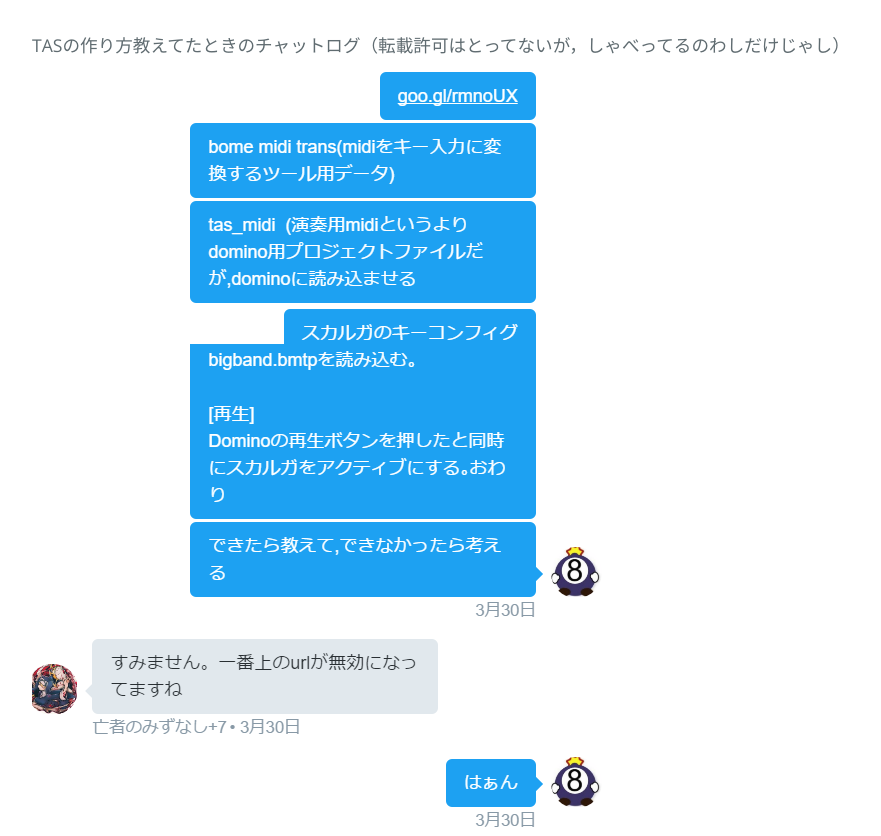
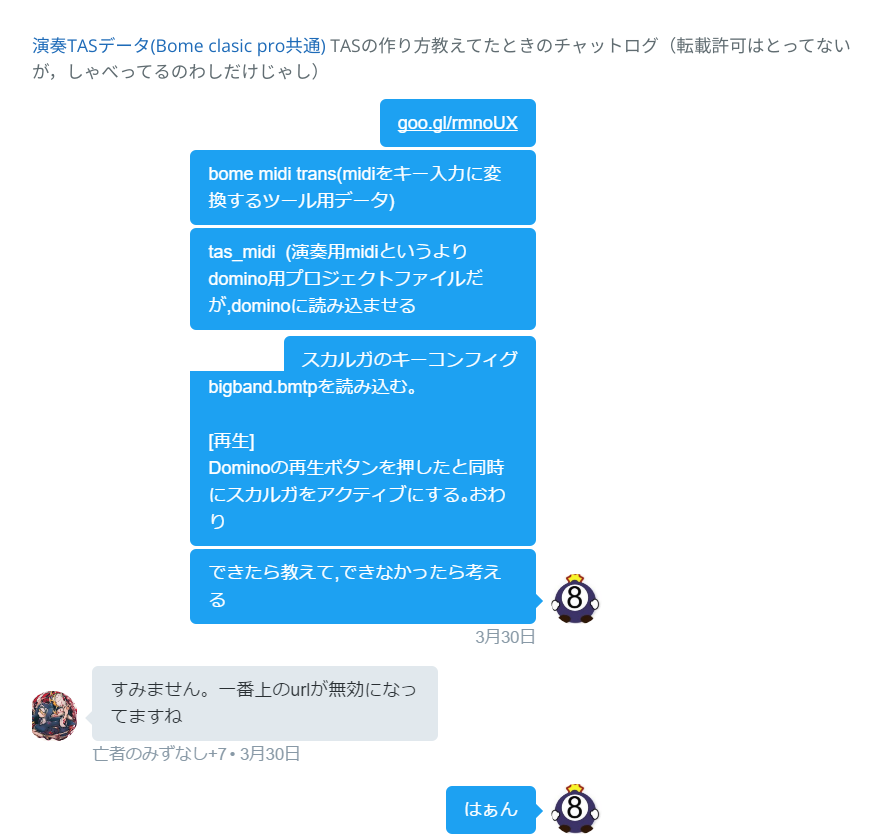
Before and after one commit to kst-skg/kst-skg.github.io, a plain HTML site: page kaiwa.html in a window 1280 px wide. Shown: the top 836 px of the page, without its empty margins (192-1073 px from the left). Drawn offline with nearby package versions, Linux system fonts and the light colour scheme.

Commit message:
tas data added

```diff
--- a/kaiwa.html
+++ b/kaiwa.html
@@ -13,6 +13,7 @@
   </head>
   <body>
     <section class="main-content">
+    <a href="enso_tas_data.zip">演奏TASデータ(Bome clasic pro共通)</a>
     TASの作り方教えてたときのチャットログ（転載許可はとってないが，しゃべってるのわしだけじゃし）<br>
     <img src="2016-07-23_02h17_01.png"><br>
     <img src="2016-07-23_02h22_18.png"><br>
```
Also changed, not shown: 1 other file.
